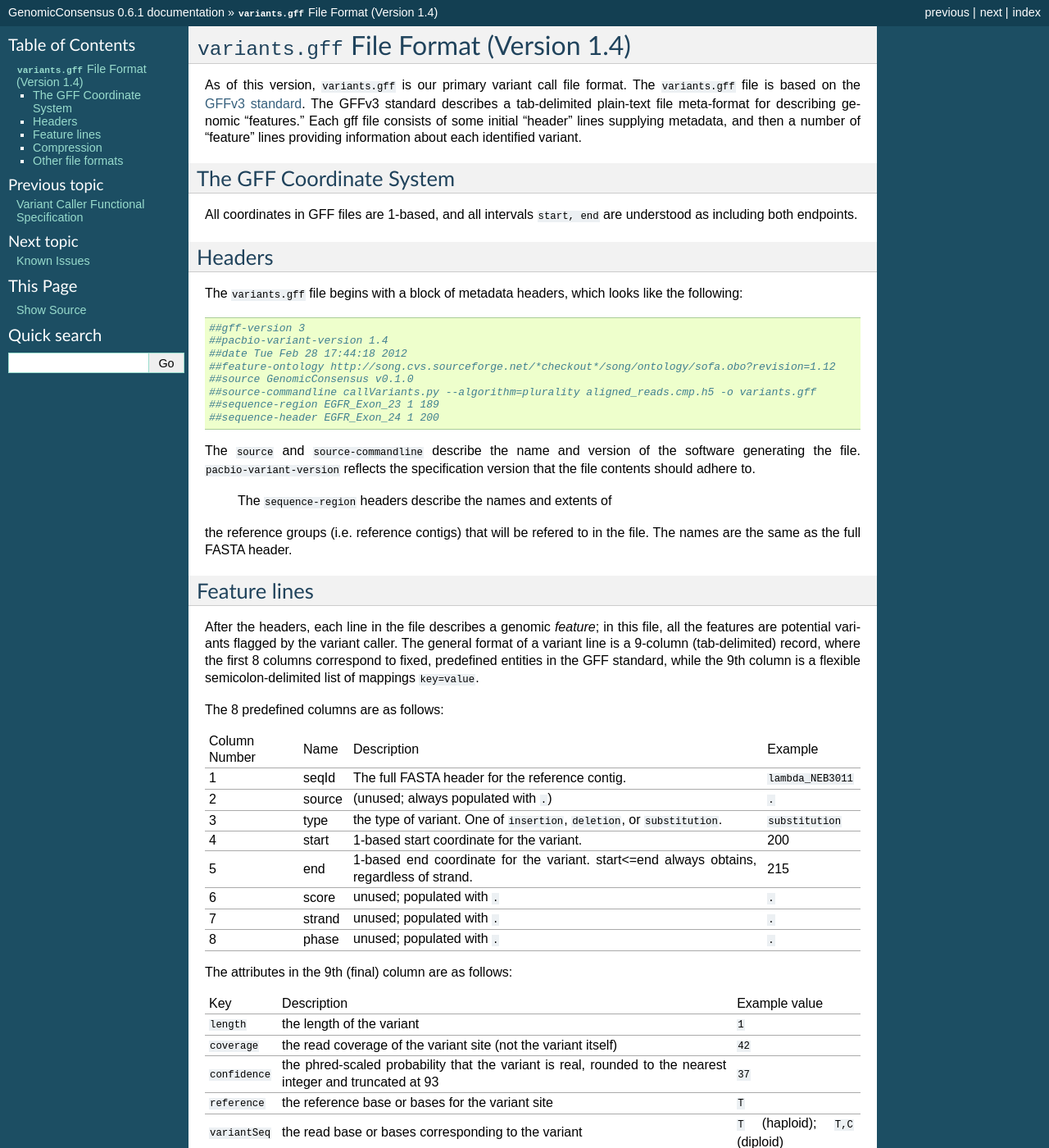
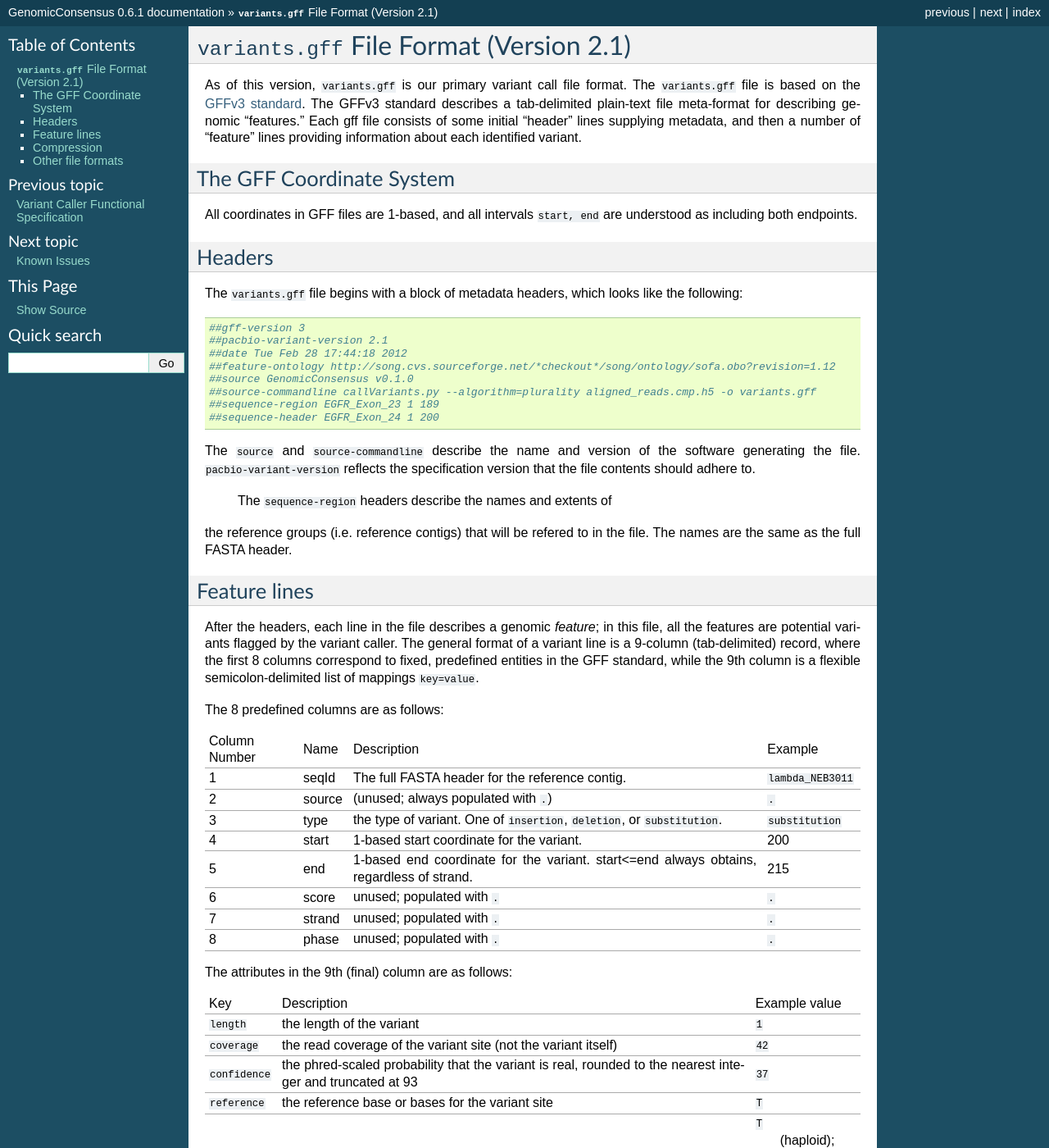
Before and after one commit to splaisan/GenomicConsensus, a Sphinx documentation site: the page built from doc/VariantsGffSpecification.rst, in a window 1280 px wide and 1400 px high. Shown: the whole window at 82% size. Built offline with Sphinx 7.4.7, drawn with Linux system fonts in a browser that asks for light colours; some of the changed text lies outside the part shown.

Commit message:
Update variants.gff spec to reflct the way diploid is actually going to work
[Tracking bug 22690]

[git-p4: depot-paths = "//depot/software/bioinformatics/tools/GenomicConsensus/": change = 124733]

```diff
--- a/doc/VariantsGffSpecification.rst
+++ b/doc/VariantsGffSpecification.rst
@@ -1,5 +1,5 @@
 
-``variants.gff`` File Format (Version 1.4)
+``variants.gff`` File Format (Version 2.1)
 ============================================
 
 As of this version, ``variants.gff`` is our primary variant call file
@@ -25,7 +25,7 @@
 ::
 
     ##gff-version 3
-    ##pacbio-variant-version 1.4
+    ##pacbio-variant-version 2.1
     ##date Tue Feb 28 17:44:18 2012
     ##feature-ontology http://song.cvs.sourceforge.net/*checkout*/song/ontology/sofa.obo?revision=1.12
     ##source GenomicConsensus v0.1.0
@@ -113,9 +113,9 @@
 |              |for the variant site        |                 |
 +--------------+----------------------------+-----------------+
 |``variantSeq``|the read base or bases      |``T``            |
-|              |corresponding to the variant|(haploid);       |
-|              |                            |``T,C``          |
-|              |                            |(diploid)        |
+|              |corresponding to the variant| (haploid);      |
+|              |                            |``T/C``          |
+|              |                            | (heterozygous)  |
 +--------------+----------------------------+-----------------+
 |``zygosity``  |One of ``heterozygous``, or | ``homozygous``  |
 |              |``homozygous``, to denote   |                 |
```
Also changed, not shown: other parts of doc/VariantsGffSpecification.rst (+4 -1 lines).
